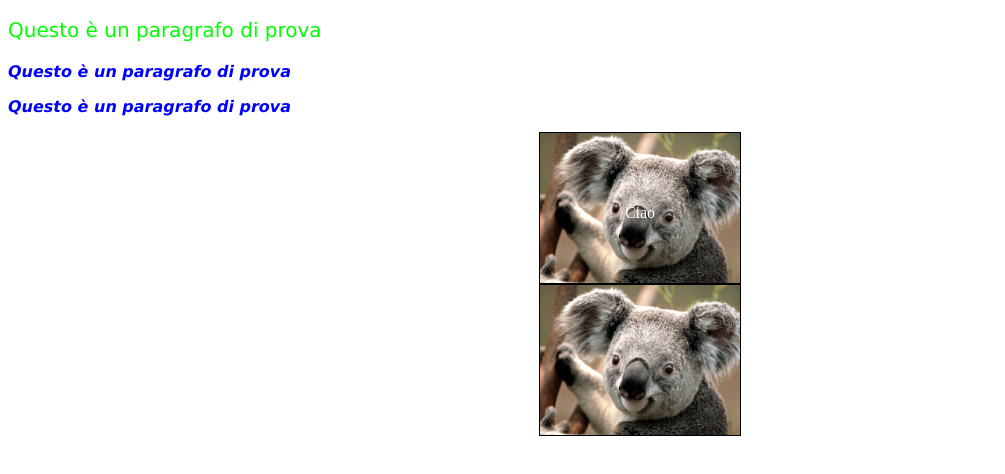
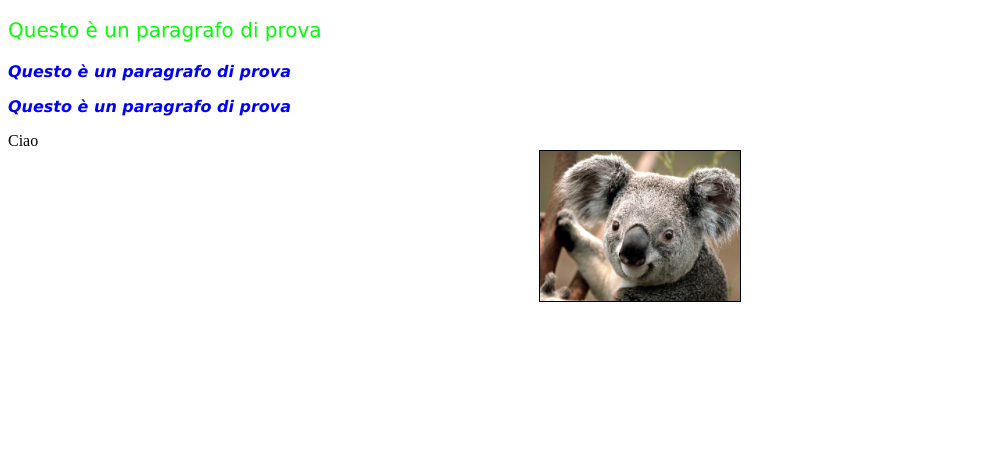
Before and after one commit to migoriA/TPSI-Exercises, a plain HTML site: page CSS/Es17/index.html in a window 1280 px wide. Shown: the part 166-640 px from the top of the page, without its empty margins (0-1005 px from the left). Drawn offline with Linux system fonts and the light colour scheme.

Commit message:
Update index.html

```diff
--- a/CSS/Es17/index.html
+++ b/CSS/Es17/index.html
@@ -17,7 +17,7 @@
 		<p style="font-size:15pt;"> Questo è un paragrafo di prova </p>
 		<p class="paragrafo2"> Questo è un paragrafo di prova </p>
 		<p class="paragrafo2"> Questo è un paragrafo di prova </p>
-		<div class="div">
+		<div>
 			Ciao
 		</div>
 		<div class="div">
```
